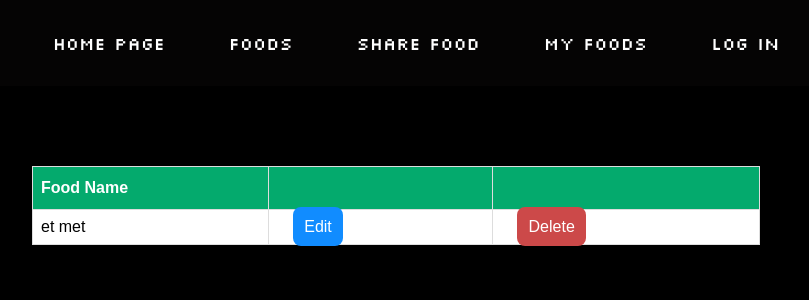
After one commit to Cinarss/Food, a PHP site: page /shared-foods.php in a window 1280 px wide. The commit adds this page. Shown: the top 300 px of the page, without its empty margins (244-1053 px from the left). Run offline with PHP 8.4, Linux system fonts and the light colour scheme.

Commit message:
front-end

```diff
--- a/css/global.css
+++ b/css/global.css
@@ -56,18 +56,15 @@ a{
 }
 
 
-.foods .foods-container{
-    color: #fff;
+
+
+.foods{
+    justify-content: center;
     display: flex;
     font-family: 'Lato', sans-serif;
     text-align: center;
-
-
-}
-
-.foods{
-    display: flex;
-    flex-direction: row;
+    flex-wrap: wrap;
+    margin: 3rem 2rem ;
 }
 
 .foods .foods-container .footer{
@@ -81,3 +78,144 @@ a{
     margin: .5rem;
 
 }
+
+
+.foods-rate .foods-rate-title{
+    color: #fff;
+    text-align: center;
+}
+
+.foods-rate{
+  display: flex;
+  flex-wrap: wrap;
+  gap: 2rem;
+  margin: 2rem;
+  justify-content: center;
+}
+
+.categories{
+    color: #fff;
+    text-align: center;
+    margin-bottom: 1rem;
+}
+
+form { max-width:420px; margin:50px auto; }
+
+.feedback-input {
+  color:white;
+  font-family: Helvetica, Arial, sans-serif;
+  font-weight:500;
+  font-size: 18px;
+  border-radius: 5px;
+  line-height: 22px;
+  background-color: transparent;
+  border:2px solid #CC6666;
+  transition: all 0.3s;
+  padding: 13px;
+  margin-bottom: 15px;
+  width:100%;
+  box-sizing: border-box;
+  outline:0;
+}
+
+.feedback-input:focus { border:2px solid #CC4949; }
+
+textarea {
+  height: 150px;
+  line-height: 150%;
+  resize:vertical;
+}
+
+[type="submit"] {
+  font-family: 'Montserrat', Arial, Helvetica, sans-serif;
+  width: 100%;
+  background:#CC6666;
+  border-radius:5px;
+  border:0;
+  cursor:pointer;
+  color:white;
+  font-size:24px;
+  padding-top:10px;
+  padding-bottom:10px;
+  transition: all 0.3s;
+  margin-top:-4px;
+  font-weight:700;
+}
+[type="submit"]:hover { background:#CC4949; }
+
+
+#customers {
+
+    font-family: Arial, Helvetica, sans-serif;
+    border-collapse: collapse;
+    width: 65%;
+
+  }
+
+  #customers td, #customers th {
+    border: 1px solid #ddd;
+    padding: 8px;
+  }
+
+  #customers tr {background-color: #fff; transition: .5s;}
+
+  #customers th {
+    padding-top: 12px;
+    padding-bottom: 12px;
+    text-align: left;
+    background-color: #04AA6D;
+    color: white;
+  }
+
+  #customers a{
+
+
+    padding: .7rem;
+    border-radius: .5rem;
+    margin: 1rem;
+  }
+
+  #customers #delete{
+    background-color: #CC4949;
+  }
+
+  #customers #edit{
+    background-color: #118cff;
+  }
+
+  .food-table{
+   margin: 5rem;
+   display: flex;
+   justify-content: center;
+  }
+
+  .details{
+    color: #fff;
+    text-align: center;
+    align-items: center;
+    display: flex;
+    flex-direction: column;
+    font-family: 'Lato', sans-serif;
+    margin: 2rem;
+  }
+
+  .details .details-title{
+    text-align: center;
+    margin-bottom: 2rem;
+  }
+
+
+  .details-footer{
+    display: flex;
+    flex-direction: row;
+    font-size: 1.1rem;
+    gap: 1rem;
+
+  }
+
+
+
+  .details .deta{
+    font-size: 1.2rem;
+
+  }
--- /dev/null
+++ b/navbar.php
@@ -0,0 +1,27 @@
+<!DOCTYPE html>
+<html lang="en">
+<head>
+    <meta charset="UTF-8">
+    <link rel="stylesheet" href="css/global.css">
+    <meta http-equiv="X-UA-Compatible" content="IE=edge">
+    <meta name="viewport" content="width=device-width, initial-scale=1.0">
+    <title>Document</title>
+</head>
+<body>
+
+<div class="header">
+            <div class="header-container">
+                <ul class="navbar">
+                    <a href="index.php"><li>Home Page</li></a>
+                    <a href="foods.php"><li>Foods</li></a>
+                    <a href="share-food.php"><li>Share Food</li></a>
+                    <a href="shared-foods.php"><li>My Foods</li></a>
+                    <a href=""><li>Log In</li></a>
+                </ul>
+            </div>
+        </div>
+
+
+
+</body>
+</html>
--- /dev/null
+++ b/shared-foods.php
@@ -0,0 +1,32 @@
+<!DOCTYPE html>
+<html lang="en">
+<head>
+    <meta charset="UTF-8">
+    <link rel="stylesheet" href="css/global.css">
+    <meta http-equiv="X-UA-Compatible" content="IE=edge">
+    <meta name="viewport" content="width=device-width, initial-scale=1.0">
+    <title>Document</title>
+</head>
+<body>
+    <?php include "navbar.php"; ?>
+
+<div class="food-table">
+
+    <table id="customers">
+        <tr>
+            <th>Food Name</th>
+            <th></th>
+            <th></th>
+        </tr>
+        <tr>
+            <td>et met</td>
+            <td><a href="" id="edit">Edit</a></td>
+            <td><a href="" id="delete">Delete</a></td>
+        </tr>
+
+
+    </table>
+</div>
+
+</body>
+</html>
```
Also changed, not shown: food-details.php (added, +29 -0 lines), foods.php (added, +31 -0 lines), index.php (+10 -12 lines), share-food.php (added, +23 -0 lines).
